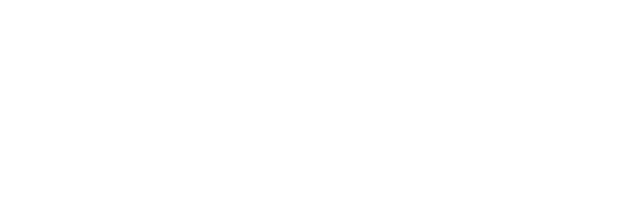
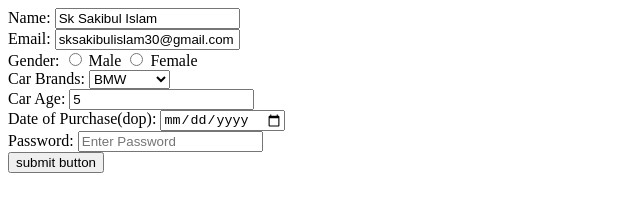
Before and after one commit to acciojob/car-insurance-form-Sakibul-05, a website: page main.html in a window 1280 px wide. Shown: the whole page, without its empty margins (0-640 px from the left). Drawn offline with Linux system fonts and the light colour scheme.

Commit message:
created a submission

```diff
--- a/main.html
+++ b/main.html
@@ -8,6 +8,37 @@
 
 <body>
 	<!-- the entire body must be written by student -->
+	<form method="post">
+		<label for="name">Name: </label>
+		<input type="text" id="name" name="name" value="Sk Sakibul Islam" placeholder="Type Your Name" required>
+		<br>
+		<label for="email">Email: </label>
+		<input type="email" id="email" name="email" value="sksakibulislam30@gmail.com" placeholder="Type Your Email" required>
+		<br>
+		<labe>Gender: </labe>
+		<input type="radio" id="male" name="gender" required>
+		<label for="male">Male</label>
+		<input type="radio" id="female" name="gender" required>
+		<label for="female">Female</label>
+		<br>
+		<label for="cars">Car Brands: </label>
+		<select id="cars">
+			<option>BMW</option>
+			<option>Audi</option>
+			<option>Mercedez</option>
+		</select>
+		<br>
+		<label for="carage">Car Age: </label>
+		<input type="number" id="carage" name="carage" value="5" placeholder="Enter Your Car Age" required>
+		<br>
+		<label for="dop">Date of Purchase(dop): </label>
+		<input type="date" id="dop" required >
+		<br>
+		<label for="password">Password: </label>
+		<input type="password" id="password" required placeholder="Enter Password">
+		<br>
+		<button type="submit">submit button</button>
+	</form>
     <script type="text/javascript" src="./script.js">
 </script>
 
```
